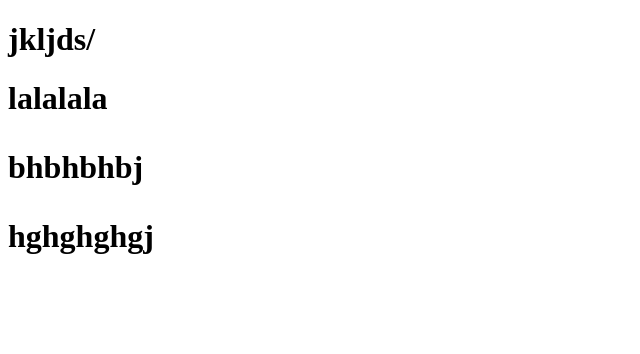
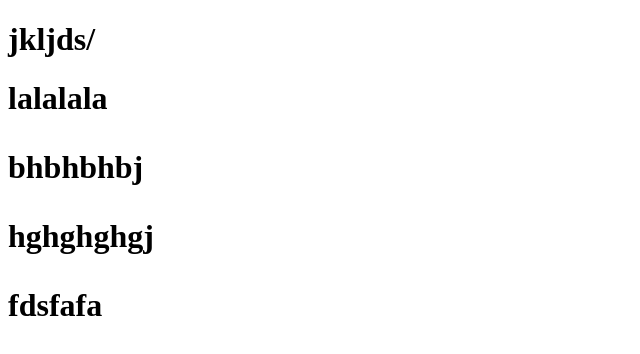
Before and after one commit to Mae94/Create, a plain HTML site: page index.html in a window 1280 px wide. Shown: the whole page, without its empty margins (0-640 px from the left). Drawn offline with Linux system fonts and the light colour scheme.

Commit message:
no message

```diff
--- a/index.html
+++ b/index.html
@@ -11,5 +11,6 @@
         <div>lalalala</div>
         <p>bhbhbhbj</p>
         <p>hghghghgj</p>
+        <p>fdsfafa</p>
 </body>
 </html>
```
